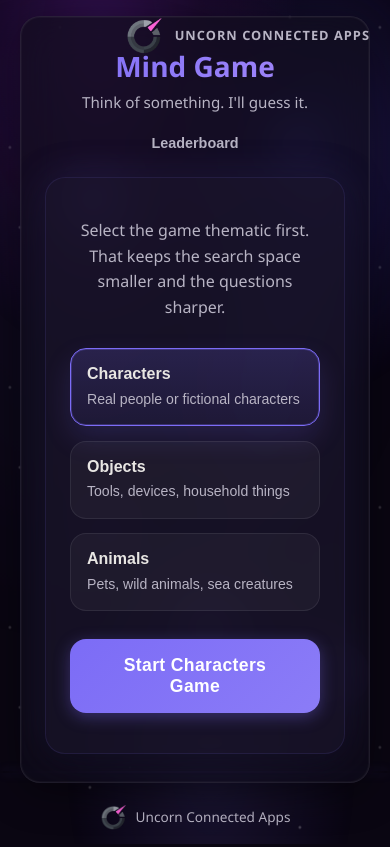
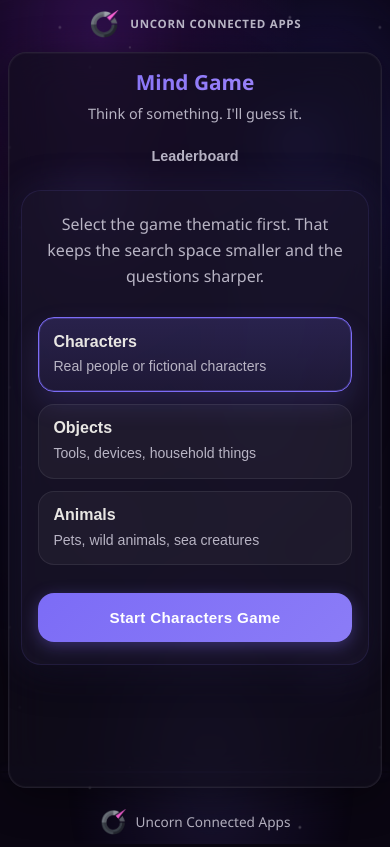
Before and after one commit to Nirojan-Balasubramaniyam/Mind-Game, a React (Vite) app in the folder frontend/: page / in a window 390 px wide. Built offline with nearby package versions, Linux system fonts and the light colour scheme; no server answers.

Commit message:
feat: enhance responsive design with improved styles for mobile screens

```diff
--- a/frontend/src/styles/App.css
+++ b/frontend/src/styles/App.css
@@ -724,7 +724,218 @@
 }
 
 @media (max-width: 640px) {
+  .app {
+    padding: 0.75rem;
+  }
+
+  .app-header {
+    position: static;
+    width: 100%;
+    display: flex;
+    justify-content: center;
+    margin-bottom: 0.75rem;
+  }
+
+  .header-brand {
+    justify-content: center;
+    flex-wrap: wrap;
+  }
+
+  .header-brand .company-name {
+    font-size: 0.72rem;
+    letter-spacing: 0.06em;
+  }
+
+  .glass-card {
+    padding: 1.1rem 0.95rem 1.25rem;
+    border-radius: 18px;
+  }
+
+  .glass-card .game-title {
+    font-size: 1.45rem;
+  }
+
+  .glass-card .tagline {
+    font-size: 0.9rem;
+    margin-bottom: 0.9rem;
+  }
+
+  .start-screen,
+  .result-screen,
+  .leaderboard,
+  .single-question-view {
+    padding-left: 1rem;
+    padding-right: 1rem;
+  }
+
+  .start-screen {
+    padding-top: 1.35rem;
+    padding-bottom: 1.35rem;
+  }
+
   .theme-grid {
     grid-template-columns: 1fr;
+    gap: 0.75rem;
+  }
+
+  .theme-card {
+    padding: 0.9rem;
+  }
+
+  .question-card-text {
+    font-size: 1rem;
+  }
+
+  .step-nav {
+    gap: 0.65rem;
+  }
+
+  .btn-step {
+    min-width: 4.35rem;
+    padding-inline: 0.85rem;
+  }
+
+  .answer-buttons {
+    width: 100%;
+    flex-direction: column;
+    align-items: stretch;
+  }
+
+  .btn-answer,
+  .result-actions .btn,
+  .game-actions .btn,
+  .start-screen .btn-lg {
+    width: 100%;
+  }
+
+  .btn-answer {
+    min-width: 0;
+  }
+
+  .result-visual {
+    width: 112px;
+    height: 112px;
+  }
+
+  .result-answer {
+    font-size: 1.5rem;
+    overflow-wrap: anywhere;
+  }
+
+  .result-actions,
+  .game-actions {
+    flex-direction: column;
+    align-items: stretch;
+  }
+
+  .result-feedback form {
+    max-width: none;
+  }
+
+  .leaderboard-item {
+    display: grid;
+    grid-template-columns: auto 1fr auto;
+    gap: 0.5rem;
+    align-items: center;
   }
 }
+
+@media (max-width: 420px) {
+  .app {
+    padding: 0.5rem;
+  }
+
+  .glass-card {
+    padding: 0.9rem 0.75rem 1rem;
+  }
+
+  .brand-logo,
+  .brand-logo-fallback {
+    width: 32px;
+    height: 32px;
+    line-height: 32px;
+  }
+
+  .glass-card .game-title {
+    font-size: 1.3rem;
+  }
+
+  .question-card-label,
+  .progress-bar span,
+  .step-indicator,
+  .revise-answer-label,
+  .result-meta,
+  .leaderboard-desc {
+    font-size: 0.82rem;
+  }
+
+  .question-card-text {
+    font-size: 0.96rem;
+    line-height: 1.45;
+  }
+
+  .btn {
+    font-size: 0.95rem;
+  }
+
+  .btn-answer {
+    padding: 0.82rem 1rem;
+  }
+
+  .single-question-view {
+    min-height: 0;
+    gap: 1rem;
+  }
+
+  .step-nav {
+    display: grid;
+    grid-template-columns: 1fr auto 1fr;
+    width: 100%;
+  }
+
+  .btn-step:first-child {
+    justify-self: start;
+  }
+
+  .btn-step:last-child {
+    justify-self: end;
+  }
+
+  .result-screen h2 {
+    font-size: 1.1rem;
+  }
+
+  .result-answer {
+    font-size: 1.3rem;
+  }
+
+  .result-confidence {
+    font-size: 0.94rem;
+  }
+
+  .leaderboard {
+    padding: 1rem 0.85rem;
+  }
+
+  .leaderboard-item {
+    grid-template-columns: 1fr 1fr;
+    grid-template-areas:
+      "rank time"
+      "questions questions";
+    row-gap: 0.25rem;
+  }
+
+  .leaderboard-item .rank {
+    grid-area: rank;
+    min-width: 0;
+  }
+
+  .leaderboard-item span:nth-child(2) {
+    grid-area: questions;
+  }
+
+  .leaderboard-item span:nth-child(3) {
+    grid-area: time;
+    text-align: right;
+  }
+}
```
